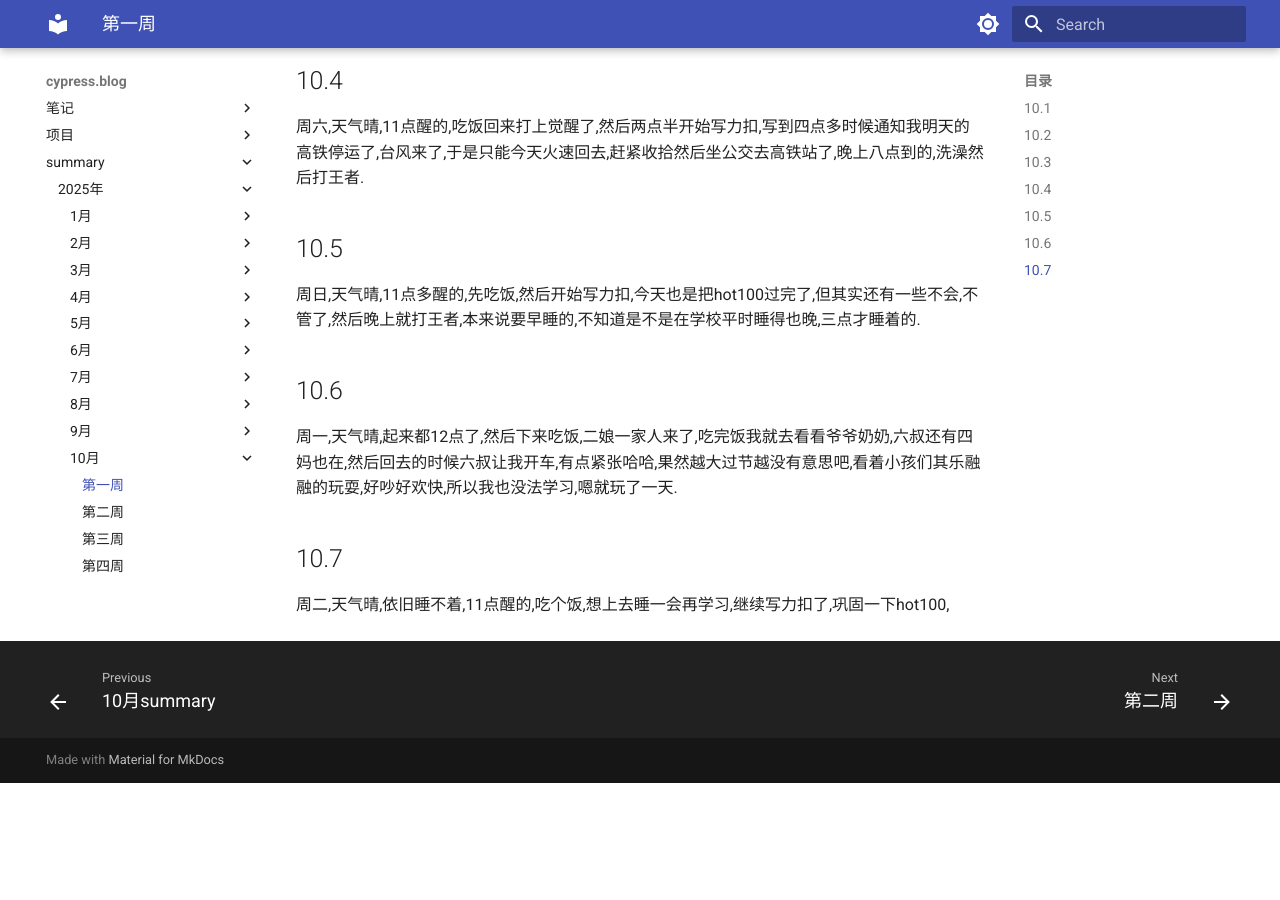
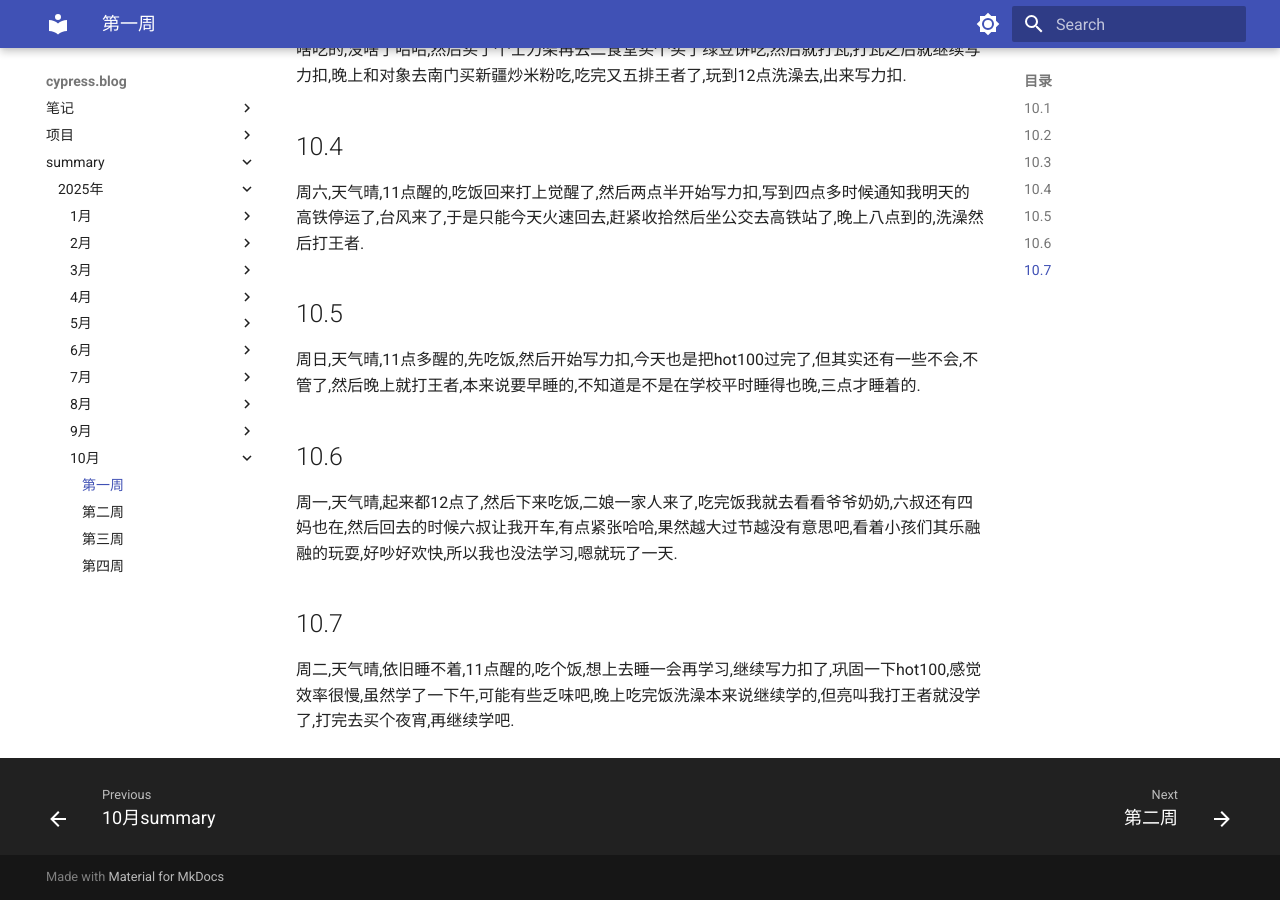
Before and after one commit to cyprer/blog0, an MkDocs documentation site: the page built from docs/summary/25year/10month/1week.md, in a window 1280 px wide and 900 px high, scrolled down 620 px. Built offline with MkDocs 1.6.1 and Material for MkDocs 9.7.7, drawn with Linux system fonts in a browser that asks for light colours; before the commit the page ends 1403 px from its top, so only the background shows below that.

Commit message:
docs: 更新第一周周结内容
添加本周活动详情，包括学习、游戏和日常生活安排

```diff
--- a/docs/summary/25year/10month/1week.md
+++ b/docs/summary/25year/10month/1week.md
@@ -1,5 +1,5 @@
 # 第一周周结
-
+  打王者,写力扣的一周...
 ## 10.1
   周三，天气晴,九点起来先是去了五教,发现没位置给我敲代码了,于是又跑去四教.还好找到了,不然白忙活一早上,然后就开始写力扣了,写到了11点半就去吃饭了,然后回去打瓦,打了两局亮就叫我打王者,直接打到晚上,去夜市买炒饭吃,然后锻炼洗澡,没学习忍不住又打王者打到将近三点,明天不能打了.
 ## 10.2
@@ -13,4 +13,4 @@
 ## 10.6
   周一,天气晴,起来都12点了,然后下来吃饭,二娘一家人来了,吃完饭我就去看看爷爷奶奶,六叔还有四妈也在,然后回去的时候六叔让我开车,有点紧张哈哈,果然越大过节越没有意思吧,看着小孩们其乐融融的玩耍,好吵好欢快,所以我也没法学习,嗯就玩了一天.
 ## 10.7
-  周二,天气晴,依旧睡不着,11点醒的,吃个饭,想上去睡一会再学习,继续写力扣了,巩固一下hot100,
+  周二,天气晴,依旧睡不着,11点醒的,吃个饭,想上去睡一会再学习,继续写力扣了,巩固一下hot100,感觉效率很慢,虽然学了一下午,可能有些乏味吧,晚上吃完饭洗澡本来说继续学的,但亮叫我打王者就没学了,打完去买个夜宵,再继续学吧.
```
